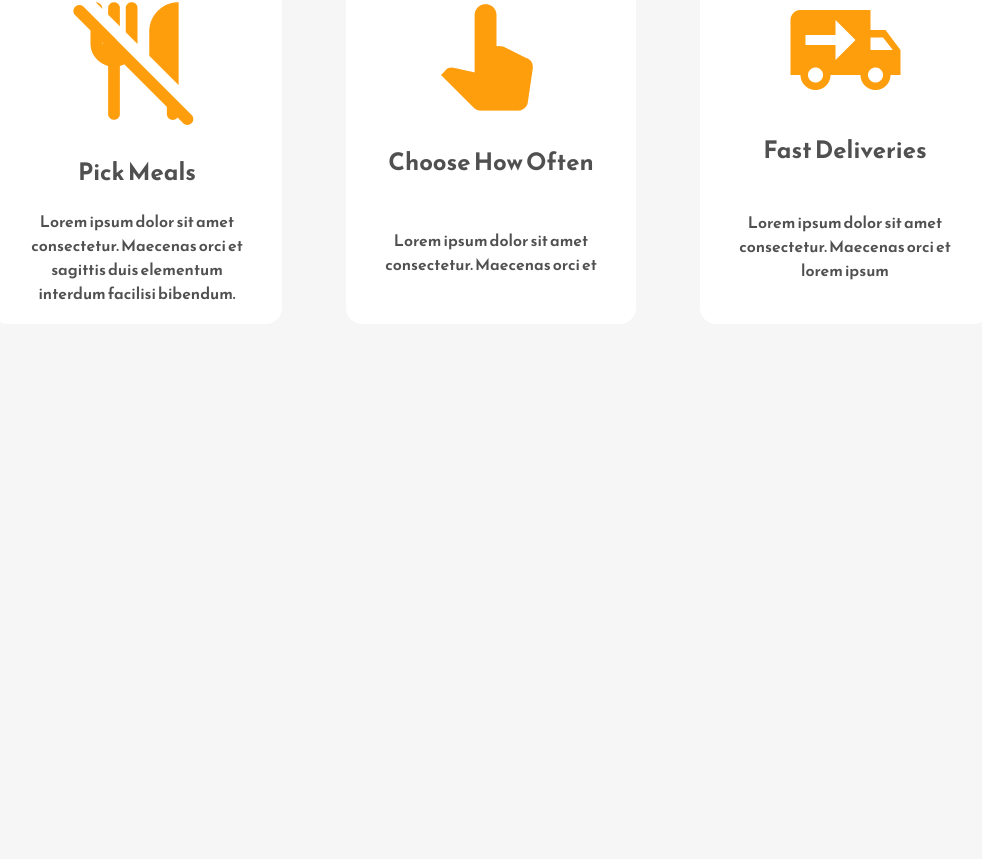
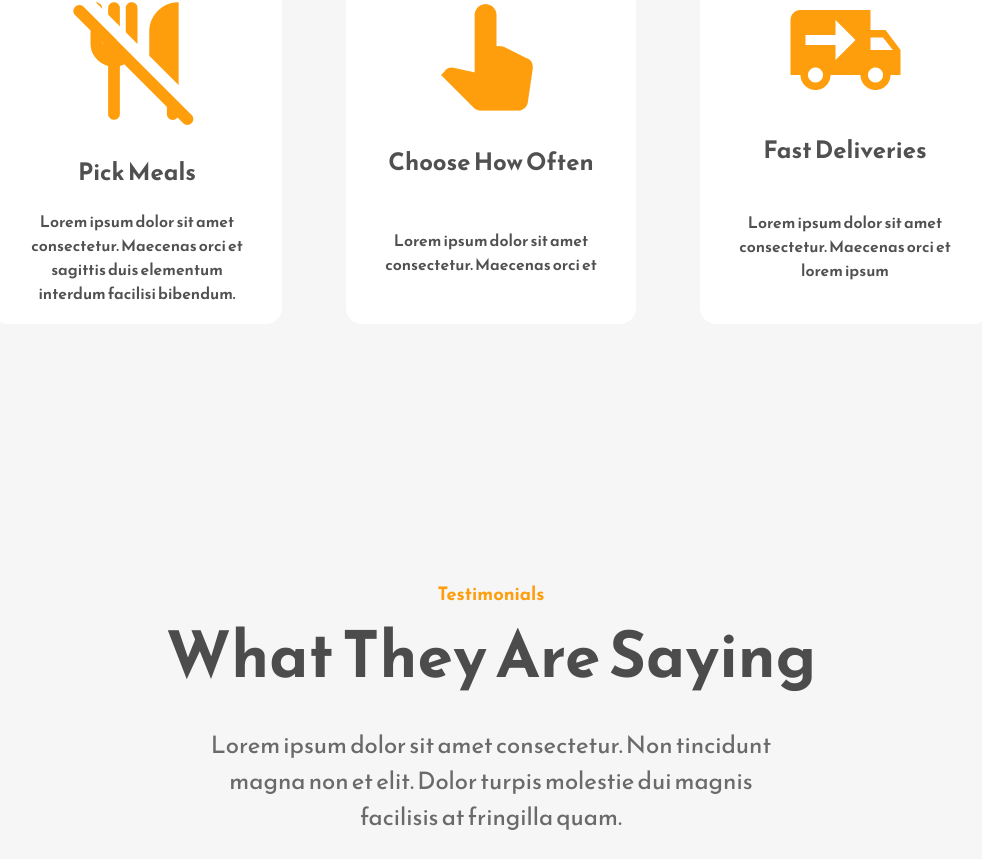
Before and after one commit to Cachumbin/restaurantlandingpage, a React (Create React App) app: page / in a window 1280 px wide. Shown: the part 2642-3501 px from the top of the page, without its empty margins (149-1131 px from the left). Before the commit the page ends 2982 px from the top, so only its background shows below. Built offline with nearby package versions, Linux system fonts and the light colour scheme.

Commit message:
build: Added the Heading and primary Text to Testimonials Component

```diff
--- a/src/App.js
+++ b/src/App.js
@@ -2,6 +2,7 @@ import './App.css';
 import Home from './Components/Home';
 import About from './Components/About';
 import Work from './Components/Work';
+import Testimonial from './Components/Testimonial';
 
 function App() {
   return (
@@ -9,6 +10,7 @@ function App() {
       <Home/>
       <About/>
       <Work/>
+      <Testimonial/>
     </div>
   );
 }
--- a/src/Components/Testimonial.js
+++ b/src/Components/Testimonial.js
@@ -5,7 +5,19 @@ import { AiFillStar } from 'react-icons/ai'
 
 const Testimonial = () => {
   return (
-    <div>Testimonial</div>
+    <div className='work-section-wrapper'>
+        <div className='work-section-top'>
+            <p className='primary-subheading'>Testimonials</p>
+            <h1 className='primary-heading'>
+                What They Are Saying
+            </h1>
+            <p className="primary-text">
+                Lorem ipsum dolor sit amet consectetur. Non tincidunt
+                magna non et elit. Dolor  turpis molestie dui
+                magnis facilisis at fringilla quam.
+            </p>
+        </div>
+    </div>
   )
 }
 
```
